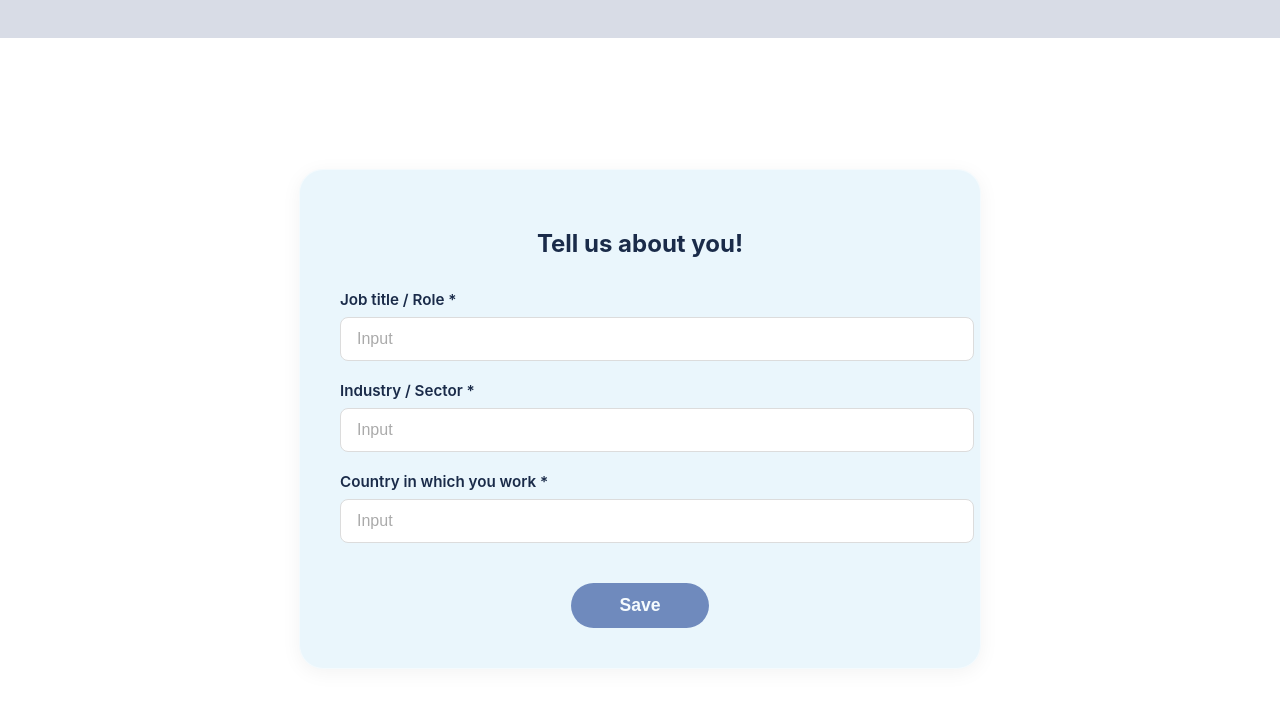
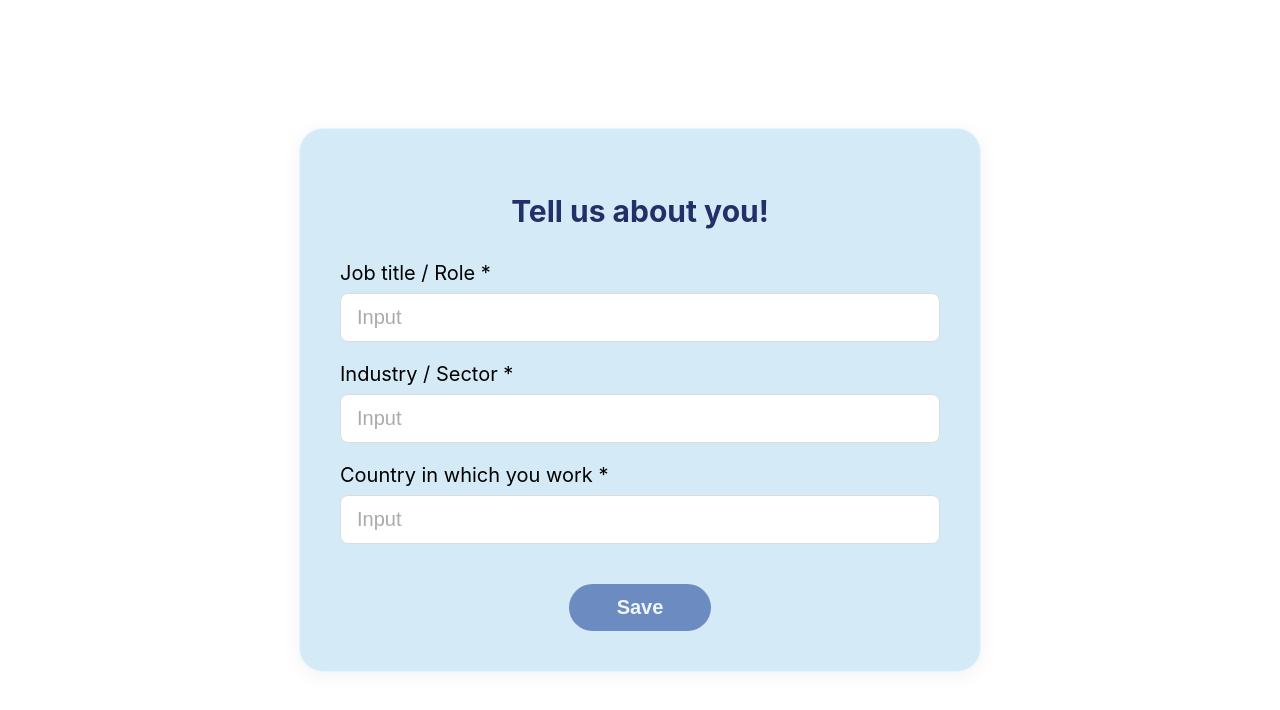
Before and after one commit to lucacappello-sys/Upadated_SkillGameV3, a React (Vite) app: page /user-info in a window 1280 px wide. Shown: the top 710 px of the page. Built offline with nearby package versions, Linux system fonts and the light colour scheme.

Commit message:
userInfo fix

```diff
--- a/src/App.tsx
+++ b/src/App.tsx
@@ -45,9 +45,9 @@ export default function App() {
             <Route path="/loading" element={<LoadingScreen />} />
             <Route path="/results" element={<ResultsScreen />} />
             <Route path="/profile" element={<OperatorProfileScreen />} />
-            <Route path="/user-info" element={<UserInfoScreen />} />
           </Route>
 
+          <Route path="/user-info" element={<UserInfoScreen />} />
           {/* 3. Fallback: Se l'URL non esiste, torna alla home */}
           <Route path="*" element={<Navigate to="/" replace />} />
         </Routes>
--- a/src/assets/styles/layout.scss
+++ b/src/assets/styles/layout.scss
@@ -58,15 +58,13 @@ $color-bg-main: #ffffff;
 .page-content {
   width: 100%;
   height: 100%;
-  /* Occupa 100% dello spazio del main */
   max-height: 100%;
-  /* Non superare il 100% */
+
 
   display: flex;
   flex-direction: column;
   align-items: center;
   justify-content: space-between;
-  padding: 10px;
   box-sizing: border-box;
   overflow: hidden;
 
--- a/src/assets/styles/selectioncard.scss
+++ b/src/assets/styles/selectioncard.scss
@@ -62,7 +62,7 @@ $transition-speed: 0.2s;
   position: relative;
   align-items: center;
 
-  /* Effetto Hover */
+  /* Effetto Hover  (per touch su tablet/mobile)*/
   &:hover:not(.selection-card--static) {
     transform: translateY(-5px) scale(1.02);
     box-shadow: 0 0 0 4px $color-selection-ring, 0 20px 25px rgba(0, 0, 0, 0.1);
@@ -70,7 +70,7 @@ $transition-speed: 0.2s;
     z-index: 2;
   }
 
-  /* Effetto Active (per touch su tablet/mobile) */
+  /* Effetto Active*/
   &:active:not(.selection-card--static) {
     transform: translateY(-5px) scale(1.02);
     box-shadow: 0 0 0 4px $color-selection-ring, 0 20px 25px rgba(0, 0, 0, 0.1);
--- a/src/assets/styles/userinfoscreen.scss
+++ b/src/assets/styles/userinfoscreen.scss
@@ -1,7 +1,8 @@
-$color-bg-card: #eaf6fc; // Sfondo azzurro chiaro del form
-$color-text-dark: #1a2b49; // Blu scuro per titoli e label
+$color-bg-card: #D4EBF7; // Sfondo azzurro chiaro del form
+$color-title: #232F66; // Blu scuro per titol0
+$color-text-dark: #000000;
 $color-border-input: #dcdcdc;
-$color-save-btn: #1f4494; // Blu scuro pulsante Save
+$color-save-btn: #264C9E; // Blu scuro pulsante Save
 
 .user-info-content {
   width: 100%;
@@ -21,12 +22,12 @@ $color-save-btn: #1f4494; // Blu scuro pulsante Save
   display: flex;
   flex-direction: column;
   align-items: center;
-  box-shadow: 0 4px 20px rgba(0,0,0,0.05);
-  border: 1px solid rgba(255,255,255,0.5);
+  box-shadow: 0 4px 20px rgba(0, 0, 0, 0.05);
+  border: 1px solid rgba(255, 255, 255, 0.5);
 
   &__title {
-    color: $color-text-dark;
-    font-size: 1.5rem;
+    color: $color-title;
+    font-size: 30px;
     font-weight: bold;
     margin-bottom: 32px;
     text-align: center;
@@ -47,8 +48,8 @@ $color-save-btn: #1f4494; // Blu scuro pulsante Save
 
   &__label {
     color: $color-text-dark;
-    font-size: 0.95rem;
-    font-weight: 600;
+    font-size: 20px;
+    font-weight: 400;
   }
 
   &__input {
@@ -56,10 +57,12 @@ $color-save-btn: #1f4494; // Blu scuro pulsante Save
     padding: 12px 16px;
     border: 1px solid $color-border-input;
     border-radius: 8px;
-    font-size: 1rem;
+    font-size: 20px;
     color: #333;
     outline: none;
     transition: border-color 0.2s;
+    box-sizing: border-box; // FIX: Previene l'overflow laterale
+
 
     &:focus {
       border-color: $color-save-btn;
@@ -76,7 +79,7 @@ $color-save-btn: #1f4494; // Blu scuro pulsante Save
     border: none;
     border-radius: 99px;
     padding: 12px 48px;
-    font-size: 1.1rem;
+    font-size: 20px;
     font-weight: bold;
     cursor: pointer;
     margin-top: 20px;
```
